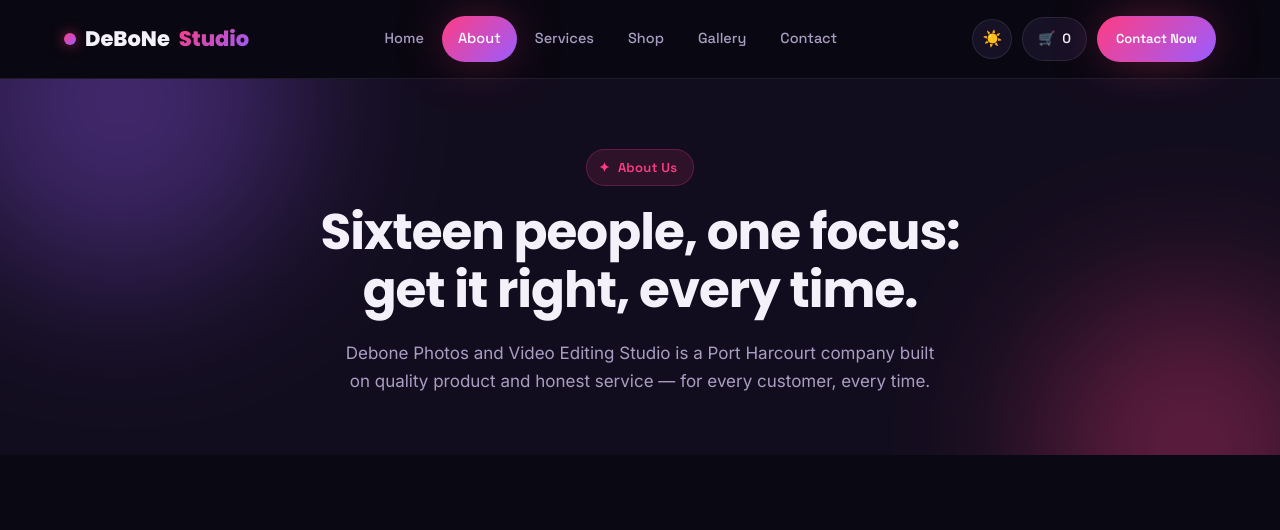
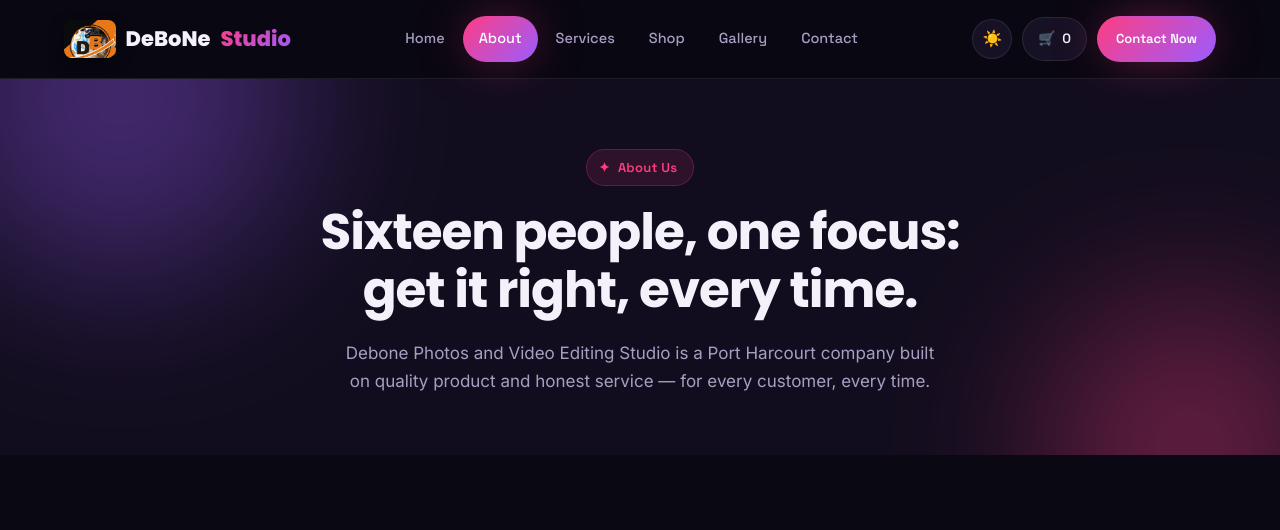
Before and after one commit to chrizzdanii/deboneweb, a plain HTML site: page about.html in a window 1280 px wide. Shown: the top 530 px of the page. Drawn offline with Linux system fonts and the light colour scheme.

Commit message:
Add files via upload

```diff
--- a/about.html
+++ b/about.html
@@ -11,7 +11,7 @@
 
 <header class="site-header">
   <div class="nav-wrap">
-    <a href="index.html" class="logo"><span class="dot"></span>DeBoNe <em>Studio</em></a>
+    <a href="index.html" class="logo"><img src="logo.png" alt="DB Computer & Studio Production logo">DeBoNe <em>Studio</em></a>
     <nav class="main-nav">
       <ul>
         <li><a href="index.html">Home</a></li>
@@ -127,7 +127,7 @@
   <div class="container">
     <div class="footer-grid">
       <div>
-        <div class="logo" style="margin-bottom:14px;"><span class="dot"></span>DeBoNe Studio</div>
+        <div class="logo" style="margin-bottom:14px;"><img src="logo.png" alt="DB Computer & Studio Production logo">DeBoNe Studio</div>
         <p>Quality photography, videography, training and computer services in Port Harcourt since 2006.</p>
       </div>
       <div>
--- a/styles.css
+++ b/styles.css
@@ -113,9 +113,10 @@ header.site-header{
 }
 .logo{
   font-family:var(--font-display); font-size:21px; font-weight:800; color:var(--ink);
-  display:flex; align-items:center; gap:9px;
+  display:flex; align-items:center; gap:10px;
 }
-.logo .dot{width:12px;height:12px;border-radius:50%; background:var(--grad-main); box-shadow:0 0 14px rgba(255,61,130,.6); display:inline-block;}
+.logo img{height:38px; width:auto; border-radius:8px; display:block; box-shadow:0 6px 16px rgba(0,0,0,.35);}
+footer.site-footer .logo img{height:42px;}
 .logo em{font-style:normal; background:var(--grad-main); -webkit-background-clip:text; background-clip:text; color:transparent;}
 nav.main-nav ul{display:flex; gap:2px; align-items:center;}
 nav.main-nav a{
```
Also changed, not shown: contact.html (+2 -2 lines), gallery.html (+2 -2 lines), index.html (+2 -2 lines), services.html (+2 -2 lines), shop.html (+2 -2 lines), logo.png (added).
